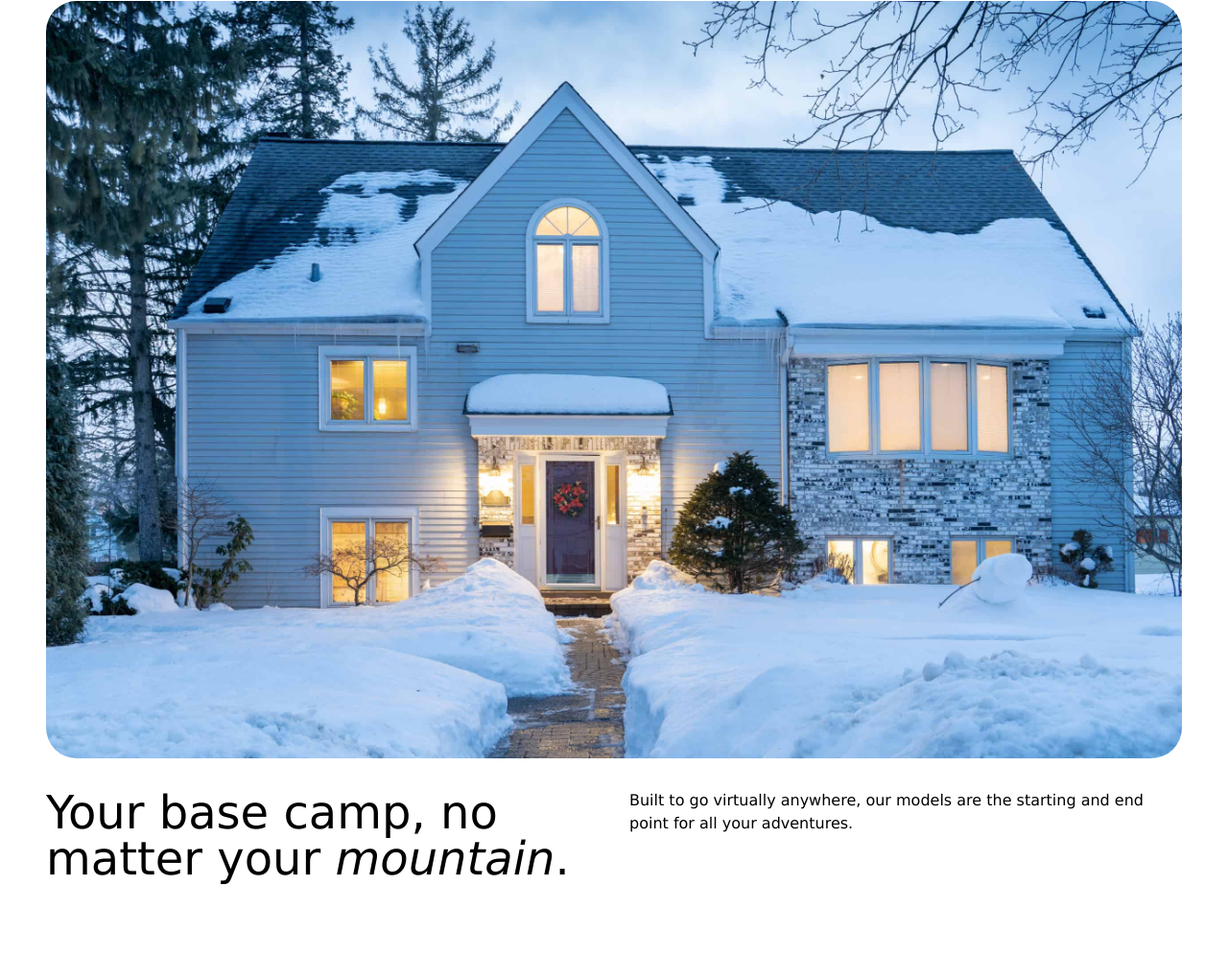
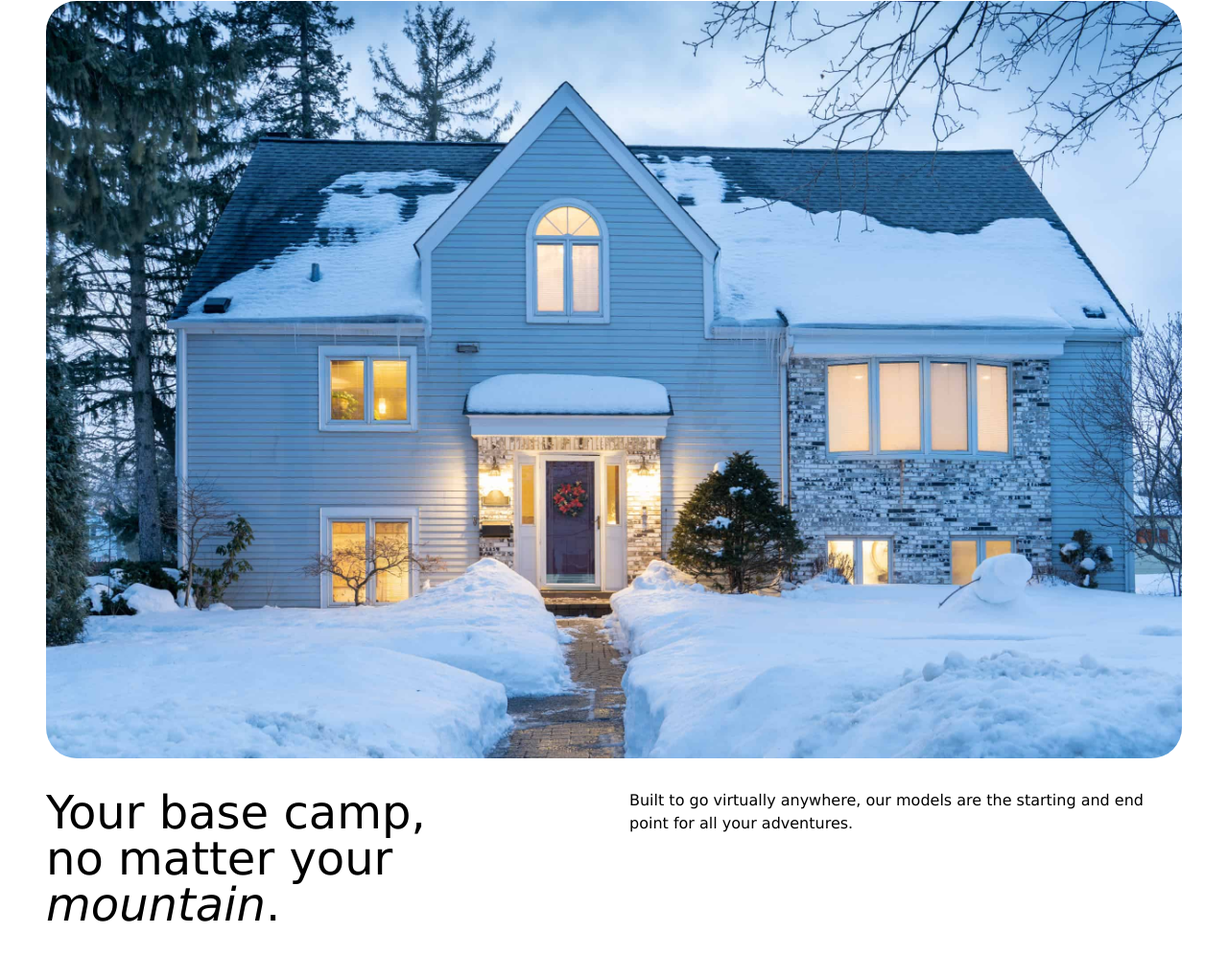
Before and after one commit to ComradeStijn/landing-page-01, a website built with Vite: page vite-project/index.html in a window 1280 px wide. Shown: the part 1223-2221 px from the top of the page at 96% size. Before the commit the page ends 2145 px from the top, so only its background shows below. Built offline with nearby package versions, Linux system fonts and the light colour scheme.

Commit message:
Add linebreak to text

```diff
--- a/vite-project/index.html
+++ b/vite-project/index.html
@@ -45,7 +45,7 @@
         <img src="public/home1.jpg" alt="image of a winter house" width="2560px" height="1707px">
       </div>
       <div class="two-grid">
-        <p>Your base camp, no matter your <i>mountain</i>.</p>
+        <p>Your base camp,<br> no matter your <i>mountain</i>.</p>
         <p>Built to go virtually anywhere, our models are the starting and end point for all your adventures.</p>
       </div>
     </div>
--- a/vite-project/style.css
+++ b/vite-project/style.css
@@ -175,7 +175,7 @@ main {
 }
 
 .two-grid {
-  margin: -1rem 3rem 0 3rem;
+  margin: -1rem 3rem 5rem 3rem;
   display: grid;
   gap: 2rem;
   grid-template-columns: 1fr 1fr;
```
